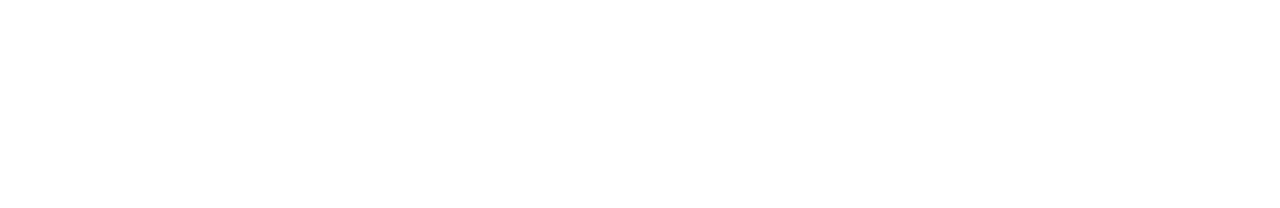
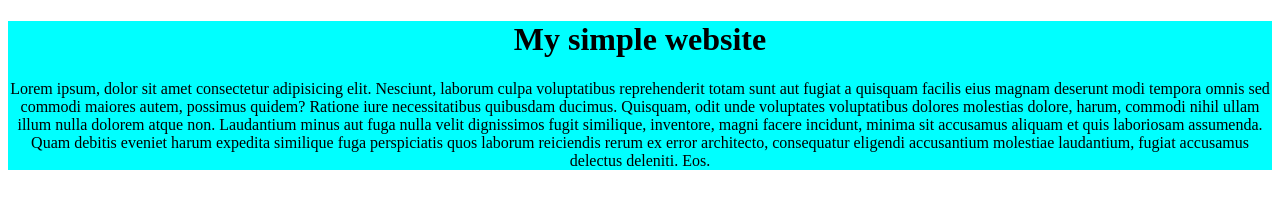
Before and after one commit to Piyashhasan1212/my-simple-website, a plain HTML site: page index.html in a window 1280 px wide. Drawn offline with Linux system fonts and the light colour scheme.

Commit message:
added the first blog

```diff
--- a/index.html
+++ b/index.html
@@ -4,8 +4,12 @@
     <meta charset="UTF-8">
     <meta name="viewport" content="width=device-width, initial-scale=1.0">
     <title>My simple website</title>
+    <link rel="stylesheet" href="style/style.css">
 </head>
 <body>
-
+    <div>
+    <h1>My simple website</h1>
+    <p>Lorem ipsum, dolor sit amet consectetur adipisicing elit. Nesciunt, laborum culpa voluptatibus reprehenderit totam sunt aut fugiat a quisquam facilis eius magnam deserunt modi tempora omnis sed commodi maiores autem, possimus quidem? Ratione iure necessitatibus quibusdam ducimus. Quisquam, odit unde voluptates voluptatibus dolores molestias dolore, harum, commodi nihil ullam illum nulla dolorem atque non. Laudantium minus aut fuga nulla velit dignissimos fugit similique, inventore, magni facere incidunt, minima sit accusamus aliquam et quis laboriosam assumenda. Quam debitis eveniet harum expedita similique fuga perspiciatis quos laborum reiciendis rerum ex error architecto, consequatur eligendi accusantium molestiae laudantium, fugiat accusamus delectus deleniti. Eos.</p>
+    </div>
 </body>
 </html>
--- /dev/null
+++ b/style/style.css
@@ -0,0 +1,4 @@
+div{
+    background-color: aqua;
+    text-align: center;
+}
```
